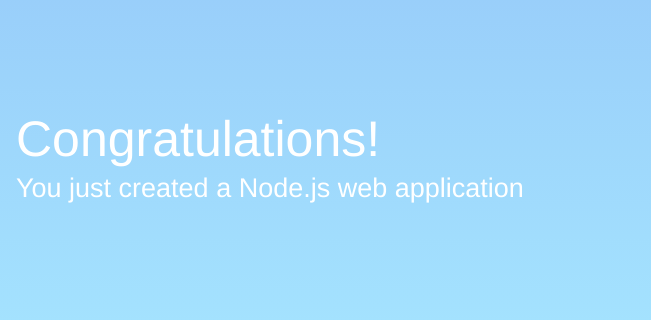
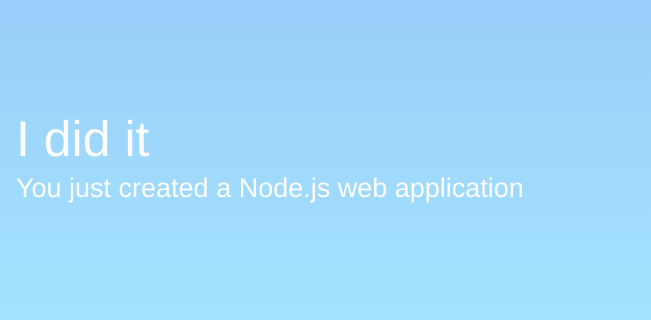
Before and after one commit to Vladimir-Bocin/My-First-Project, a website: page public/index.html in a window 1280 px wide. Shown: the part 171-491 px from the top of the page, 629-1280 px from the left. Drawn offline with Linux system fonts and the light colour scheme.

Commit message:
Making my first change to the web app

```diff
--- a/public/index.html
+++ b/public/index.html
@@ -58,7 +58,7 @@
         <div class="message">
             <a class="twitter-link" href="http://twitter.com/home/?status=I%20created%20a%20project%20with%20AWS%20CodeStar!%20%23AWS%20%23AWSCodeStar%20https%3A%2F%2Faws.amazon.com%2Fcodestar"><img src="img/tweet.svg" /></a>
             <div class="text">
-                <h1>Congratulations!</h1>
+                <h1>I did it</h1>
                 <h2>You just created a Node.js web application</h2>
             </div>
         </div>
```
